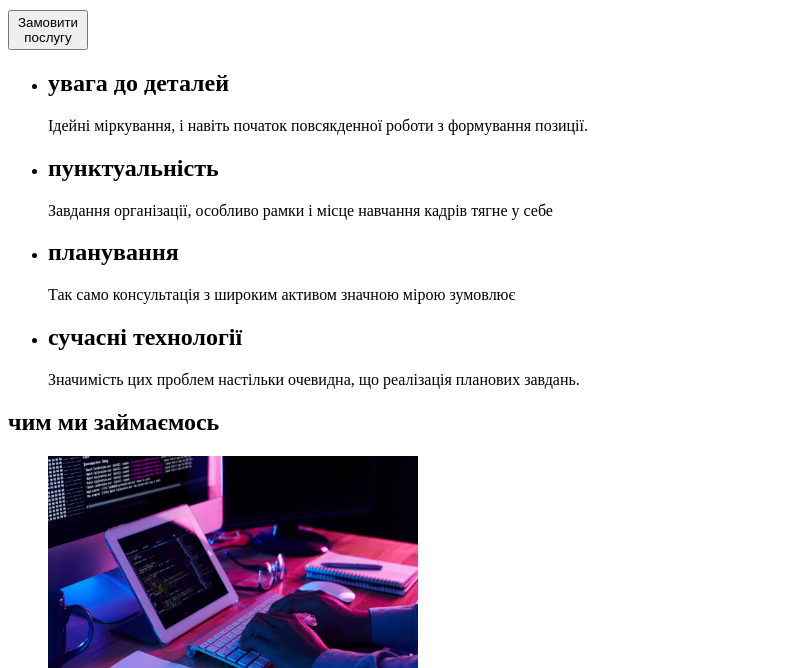
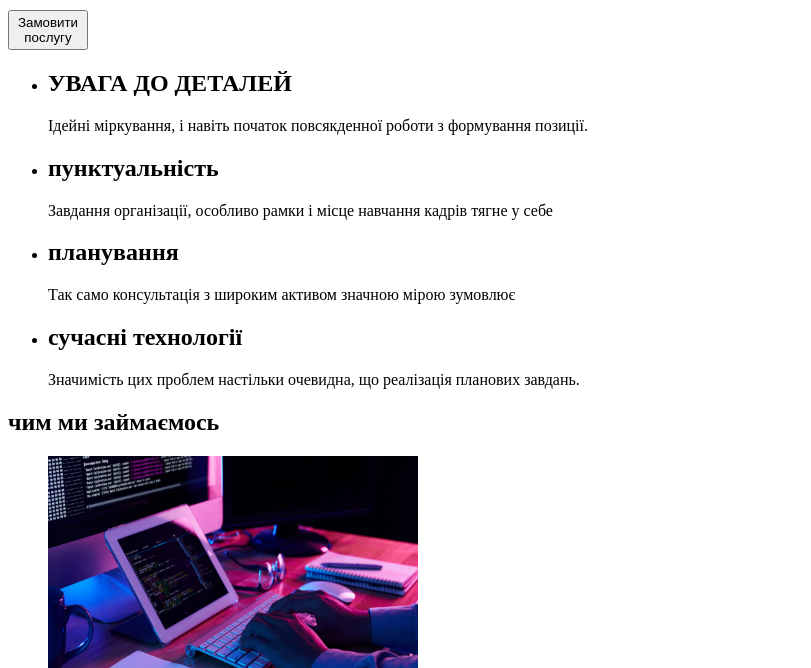
Before and after one commit to Oleksandr-Yevas/goiit-markup-hw-01, a plain HTML site: page index.html in a window 1280 px wide. Shown: the part 132-800 px from the top of the page, without its empty margins (0-811 px from the left). Drawn offline with Linux system fonts and the light colour scheme.

Commit message:
for HW 2

```diff
--- a/index.html
+++ b/index.html
@@ -23,7 +23,7 @@
 
     <section>
         <ul>
-            <li><h2>увага до деталей</h2>Ідейні міркування, і навіть початок повсякденної роботи з формування позиції.</li>
+            <li><h2>УВАГА ДО ДЕТАЛЕЙ</h2>Ідейні міркування, і навіть початок повсякденної роботи з формування позиції.</li>
             <li><h2>пунктуальність</h2>Завдання організації, особливо рамки і місце навчання кадрів тягне у себе</li>
             <li><h2>планування</h2>Так само консультація з широким активом значною мірою зумовлює</li>
             <li><h2>сучасні технології</h2>Значимість цих проблем настільки очевидна, що реалізація планових завдань.</li>
```
